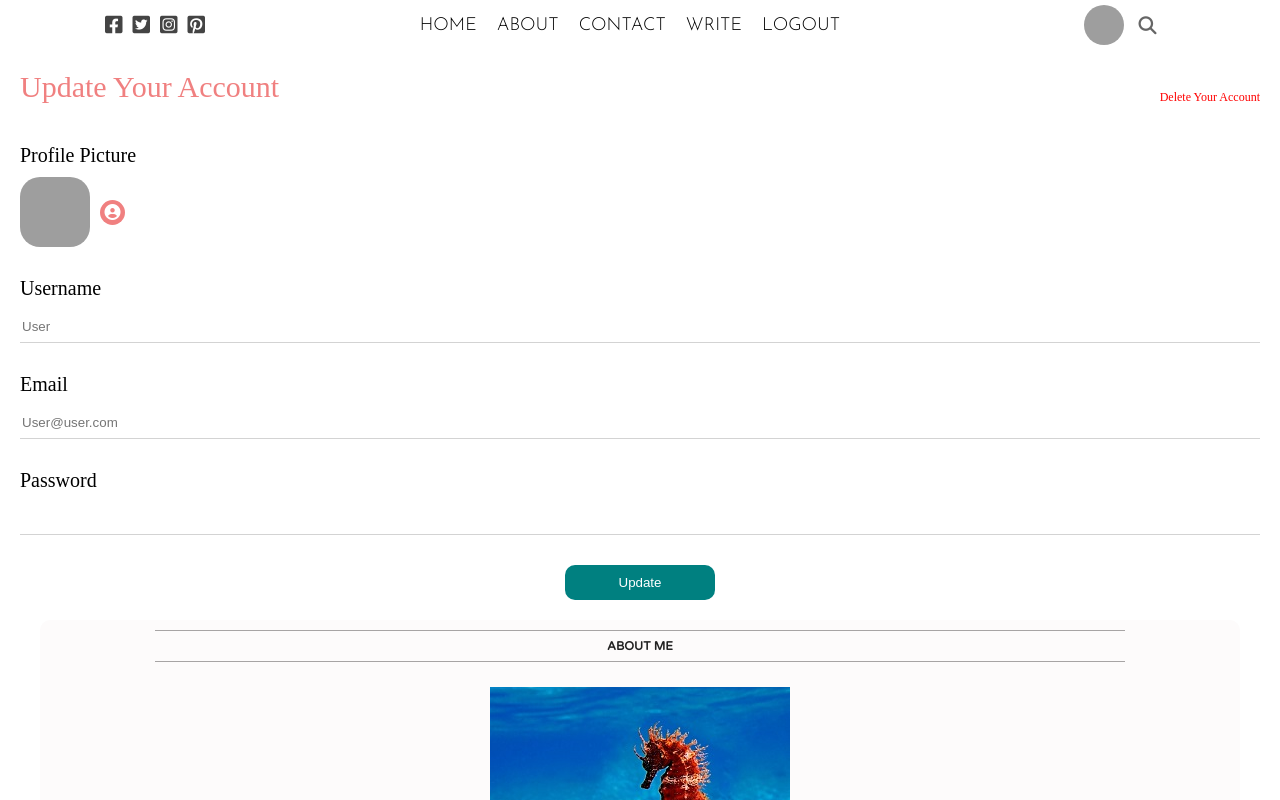
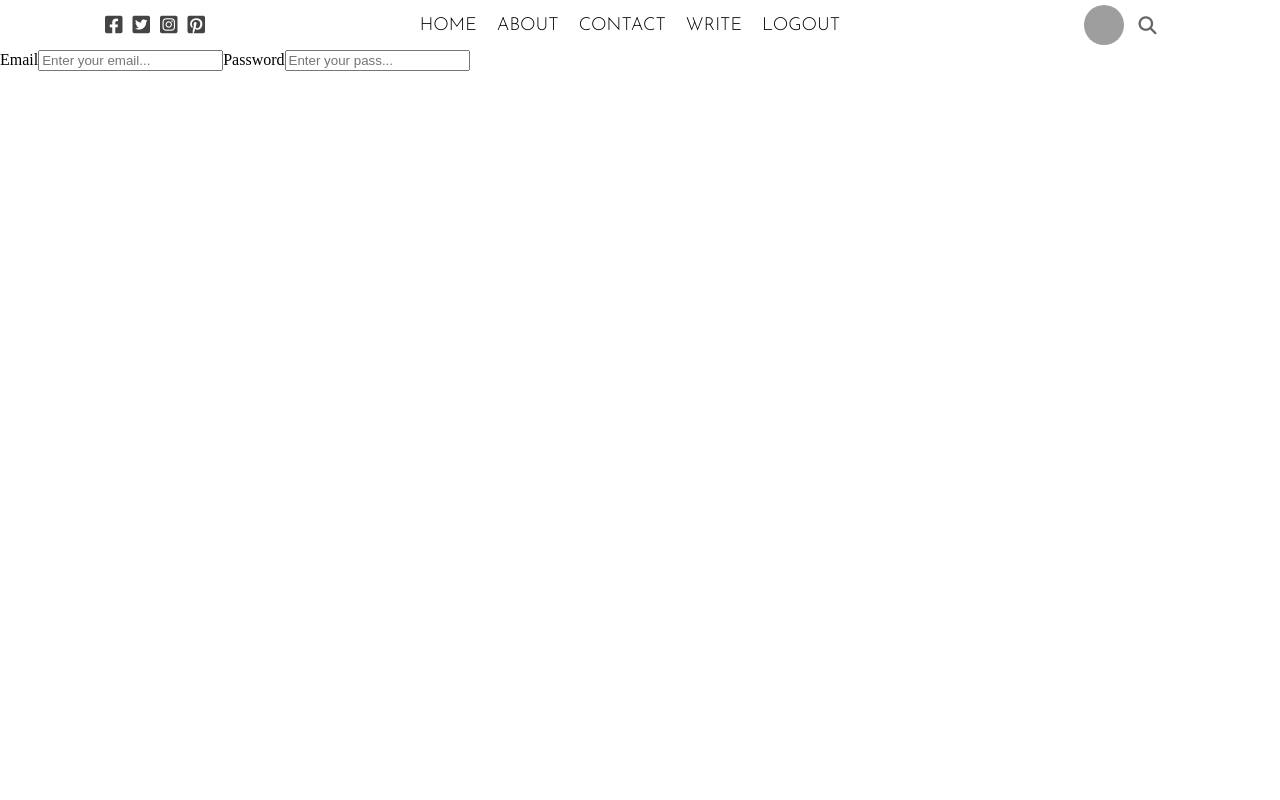
Before and after one commit to EvMad/react-frontend-sandbox, a React (Create React App) app: page / in a window 1280 px wide. Shown: the top 800 px of the page. Built offline with nearby package versions, Linux system fonts and the light colour scheme; grey boxes are pictures that could not be loaded.

Commit message:
created login form inputs

```diff
--- a/src/App.js
+++ b/src/App.js
@@ -3,13 +3,14 @@ import Home from "./pages/home/Home";
 import Single from "./pages/single/Single";
 import Write from "./pages/write/Write";
 import Settings from "./pages/settings/Settings";
+import Login from "./pages/login/Login";
 
 
 function App() {
   return (
     <>
     <TopBar/>
-    <Settings/>
+    <Login/>
     </>
 
   );
--- a/src/pages/login/Login.jsx
+++ b/src/pages/login/Login.jsx
@@ -3,6 +3,12 @@ import "./login.css";
 export default function Login() {
     return (
         <div className="login">
+            <form className="loginForm">
+                <label>Email</label>
+                <input type="text" placeholder="Enter your email..."></input>
+                <label>Password</label>
+                <input type="password" placeholder="Enter your pass..."></input>
+            </form>
 
         </div>
     )
```
